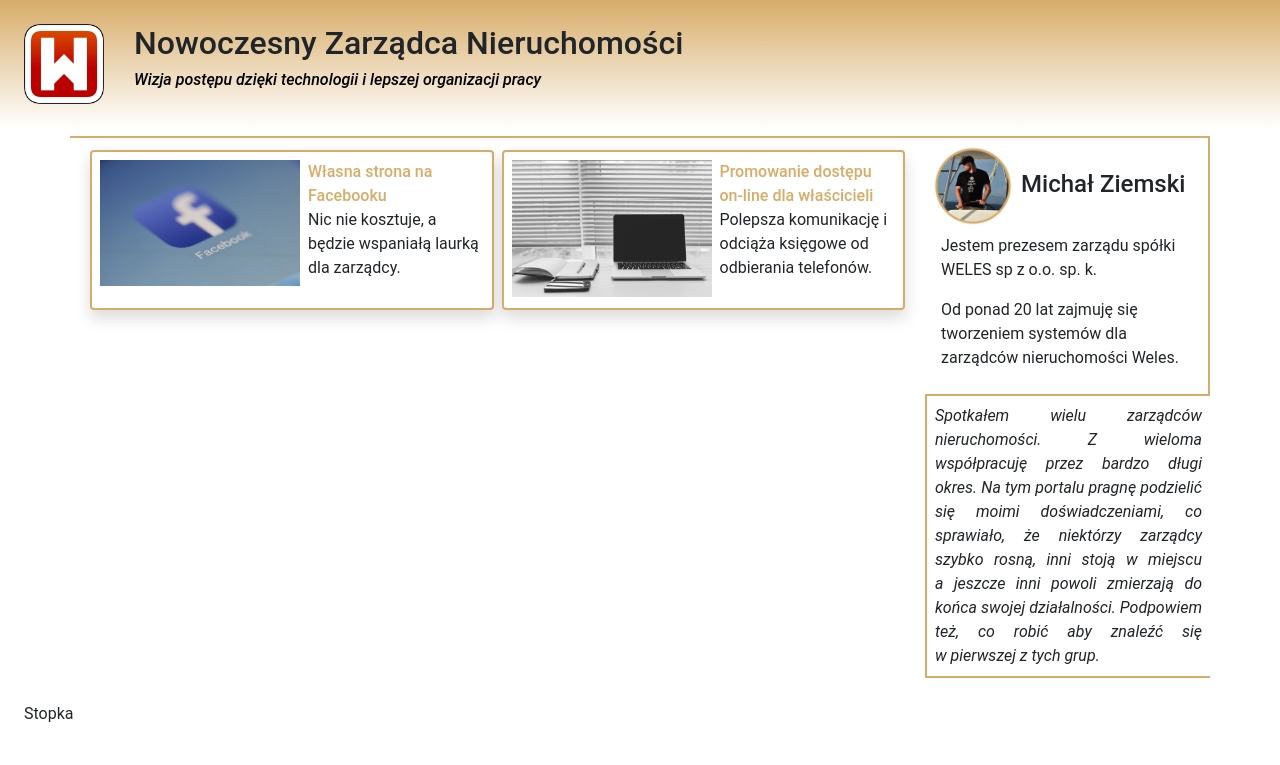
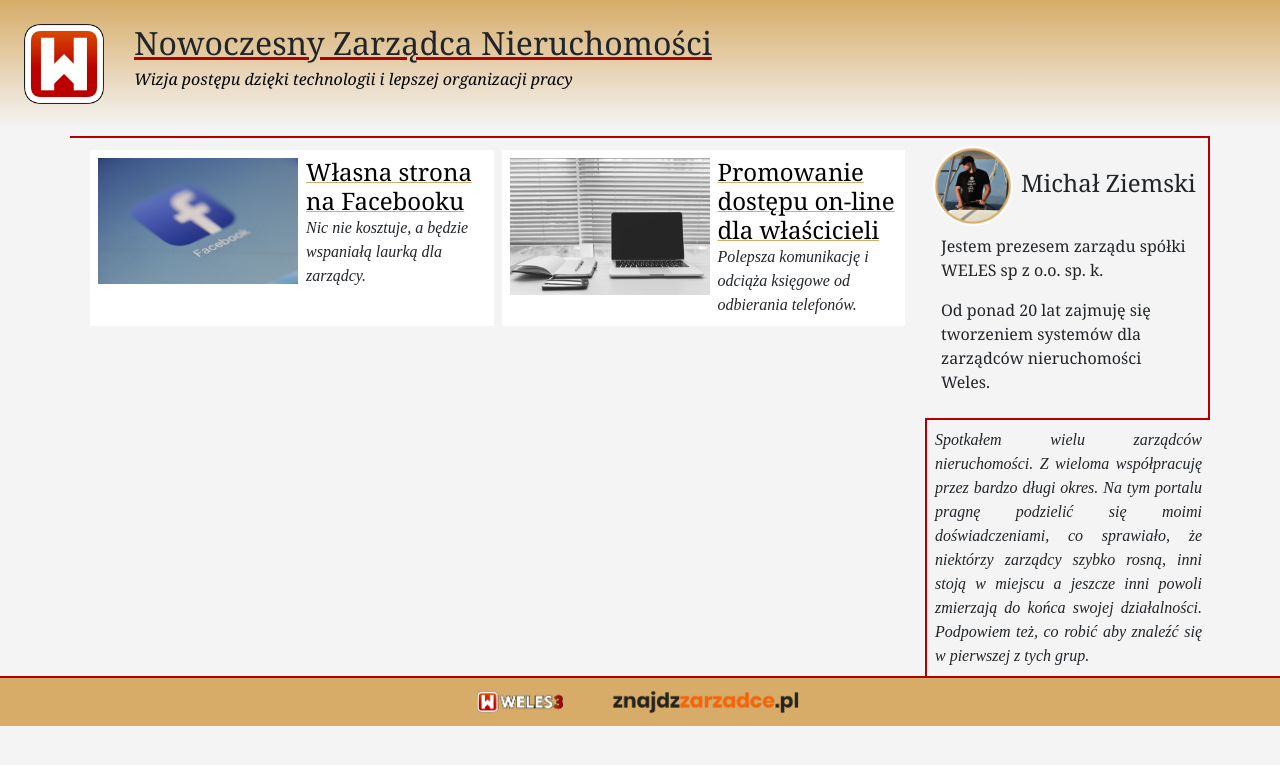
Before and after one commit to Weles3/WWWNowoczesnyZarzadca, a Jekyll site: the page built from index.html, in a window 1280 px wide. Shown: the top 765 px of the page. Built offline with Jekyll 4.4.1, drawn with Linux system fonts in a browser that asks for light colours; nearby versions of some CDN libraries.

Commit message:
kolorystyka

```diff
--- a/_includes/postcard.html
+++ b/_includes/postcard.html
@@ -1,7 +1,19 @@
-<div class="bg-white shadow clearfix rounded overflow-hidden wls-bt wls-bb wls-bl wls-br p-2 wls-card">
-    <a href="{{ include.post.url }}">
-        <img class="mr-2 float-left wls-card-img" src={{ include.post.image | relative_url }}>
-        <span class="h6">{{ include.post.title }}</span>
-    </a>
-    <div>{{ include.post.subTitle }}</div>
+<div class="clearfix p-2 bg-white">
+    <div class="d-none d-sm-block wls-card ">
+        <a href="{{ include.post.url }}">
+            <img class="mr-2 float-left wls-card-img" src={{ include.post.image | relative_url }}>
+            <span class="h4">{{ include.post.title }}</span>
+        </a>
+        <div class="wls-quote">{{ include.post.subTitle }}</div>
+    </div>
+    <div class="d-block d-sm-none text-center ">
+        <a href="{{ include.post.url }}">
+            <div>
+                <img class="mr-2 wls-card-img" src={{ include.post.image | relative_url }}>
+            </div>
+
+            <span class="h4">{{ include.post.title }}</span>
+        </a>
+        <div class="wls-quote">{{ include.post.subTitle }}</div>
+    </div>
 </div>
--- a/_layouts/default.html
+++ b/_layouts/default.html
@@ -19,7 +19,7 @@
                 <img class="wls-ico-5x" src="{{ "/img/logo.png" | relative_url }}">
             </div>
             <div class="col-12 col-md">
-                <h2>{{ page.title }}</h2>
+                <h2 class="wls-title">{{ page.title }}</h2>
                 {% unless page.subTitle == nil or page.subTitle == blank %}
                 <h6>{{ page.subTitle }}</h6>
                 {% endunless %}
@@ -31,10 +31,17 @@
 
     {{ content }}
 
-    <div class="container-fluid wls-foot p-4 mb-2">
-        <div class="row text-center text-md-left">
-            <div class="col-12 col-md-auto ">
-                Stopka
+    <div class="container-fluid wls-foot wls-bt-r p-0">
+        <div class="row justify-content-center">
+            <div class="col-auto">
+                <div class="p-2">
+                    <a href="https://www.e-adm.pl" ta><img class="wls-img-foot" src={{ "/img/w3.png" | relative_url }} /></a>
+                </div>
+            </div>
+            <div class="col-auto">
+                <div class="p-2">
+                    <a href="https://znajdzzarzadce.pl"><img class="wls-img-foot" src={{ "/img/zz.png" | relative_url }} /></a>
+                </div>
             </div>
         </div>
     </div>
--- a/_sass/_defs.scss
+++ b/_sass/_defs.scss
@@ -1,2 +1,5 @@
-$wls-color: rgb(215, 172, 104);
-$wls-color-a: rgba(215, 172, 104, .5);
+$wls-color-orange: rgb(215, 172, 104);
+$wls-color-red: rgb(180, 0, 0);
+
+$wls-sans: 'Cambria', 'Roboto', 'Arial';
+$wls-serif: 'Times New Roman';
--- a/css/main.scss
+++ b/css/main.scss
@@ -8,17 +8,21 @@ html {
 }
 
 body {
-    font-family: 'Roboto', sans-serif;
+    font-family: $wls-sans;
     position: relative;
     min-height: 100%;
+    overflow-x: hidden;
 }
 
-a {
-    color: $wls-color;
+a
+{
+    color: black;
+    text-decoration: underline;
+    text-decoration-color: $wls-color-orange;
+
 }
-
 .wls-bg {
-    background-color: white;
+    background-color: rgb(244, 244, 244);
 }
 
 .wls-ico-lg {
@@ -36,15 +40,19 @@ a {
     height: 5rem;
 }
 
+.wls-img-foot {
+    height: 2rem;
+}
+
 .wls-quote {
     font-style: italic;
-    font-family: 'Roboto', serif;
+    font-family: $wls-serif;
 }
 
 .wls-head {
 
     > div {
-        background-image: linear-gradient(to bottom, $wls-color, transparent);
+        background-image: linear-gradient(to bottom, $wls-color-orange, transparent);
     }
 
     h6 {
@@ -54,7 +62,7 @@ a {
 }
 
 .wls-foot {
-
+    background-color: $wls-color-orange;
 }
 
 .wls-card {
@@ -63,19 +71,37 @@ a {
 .wls-card-img {
     width: 200px;
 }
-.wls-bl {
-    border-left: 2px solid $wls-color
+
+.wls-bl-r {
+    border-left: 2px solid $wls-color-red
 }
-.wls-bb {
-    border-bottom: 2px solid $wls-color
+.wls-bb-r {
+    border-bottom: 2px solid $wls-color-red
 }
-.wls-br {
-    border-right: 2px solid $wls-color
+.wls-br-r {
+    border-right: 2px solid $wls-color-red
 }
-.wls-bt {
-    border-top: 2px solid $wls-color
+.wls-bt-r {
+    border-top: 2px solid $wls-color-red
 }
 
+.wls-bl-o {
+    border-left: 1px solid $wls-color-orange
+}
+.wls-bb-o {
+    border-bottom: 1px solid $wls-color-orange
+}
+.wls-br-o {
+    border-right: 1px solid $wls-color-orange
+}
+.wls-bt-o {
+    border-top: 1px solid $wls-color-orange
+}
+
+.wls-title {
+    text-decoration: underline;
+    text-decoration-color: $wls-color-red;
+}
 
 .btn-primary {
     background-color: rgb(215, 172, 104);
--- a/index.html
+++ b/index.html
@@ -7,8 +7,8 @@ subTitle: Wizja postępu dzięki technologii i lepszej organizacji pracy
 <div class="container">
 
     <div class="row">
-        <div class="col-12 col-md-9 p-0 wls-bt">
-            <div class="wls-bg-a rounded p-2 mx-md-2 mb-2">
+        <div class="col-12 col-md-9 p-0 wls-bt-r">
+            <div class="p-2 mx-md-2 mb-2">
                 <div class="container">
                     <div class="row">
                         {% for post in site.posts limit: 5 %}
@@ -21,11 +21,10 @@ subTitle: Wizja postępu dzięki technologii i lepszej organizacji pracy
             </div>
         </div>
         <div class="col-12 col-md-3 p-0">
-            <div class="bg-white p-2 wls-br wls-bb wls-bt">
-                <h4><img class="wls-ico-5x mr-2 font-weight-bold" src={{ "/img/avatar.png" | relative_url }}>Michał
-                    Ziemski</h4>
+            <div class="wls-bg p-2 wls-br-r wls-bb-r wls-bt-r">
+                <h4><img class="wls-ico-5x mr-2 font-weight-bold" src={{ "/img/avatar.png" | relative_url }}>Michał&nbsp;Ziemski</h4>
                 <p class="mx-2">
-                    Jestem prezesem zarządu spółki WELES sp z o.o. sp. k.
+                    Jestem prezesem zarządu spółki WELES sp z&nbsp;o.o. sp.&nbsp;k.
                 </p>
                 <p class="mx-2">
                     Od ponad 20 lat zajmuję się tworzeniem systemów
@@ -33,7 +32,7 @@ subTitle: Wizja postępu dzięki technologii i lepszej organizacji pracy
                 </p>
             </div>
 
-            <div class="bg-white p-2 wls-bl wls-bb">
+            <div class="wls-bg p-2 wls-bl-r">
                 <div class="wls-quote text-justify">
                     Spotkałem wielu zarządców nieruchomości. Z&nbsp;wieloma współpracuję przez bardzo długi okres.
                     Na tym portalu pragnę podzielić się moimi doświadczeniami, co sprawiało, że niektórzy
```
Also changed, not shown: _layouts/post.html (+7 -7 lines), img/w3.png (added), img/zz.png (added).
